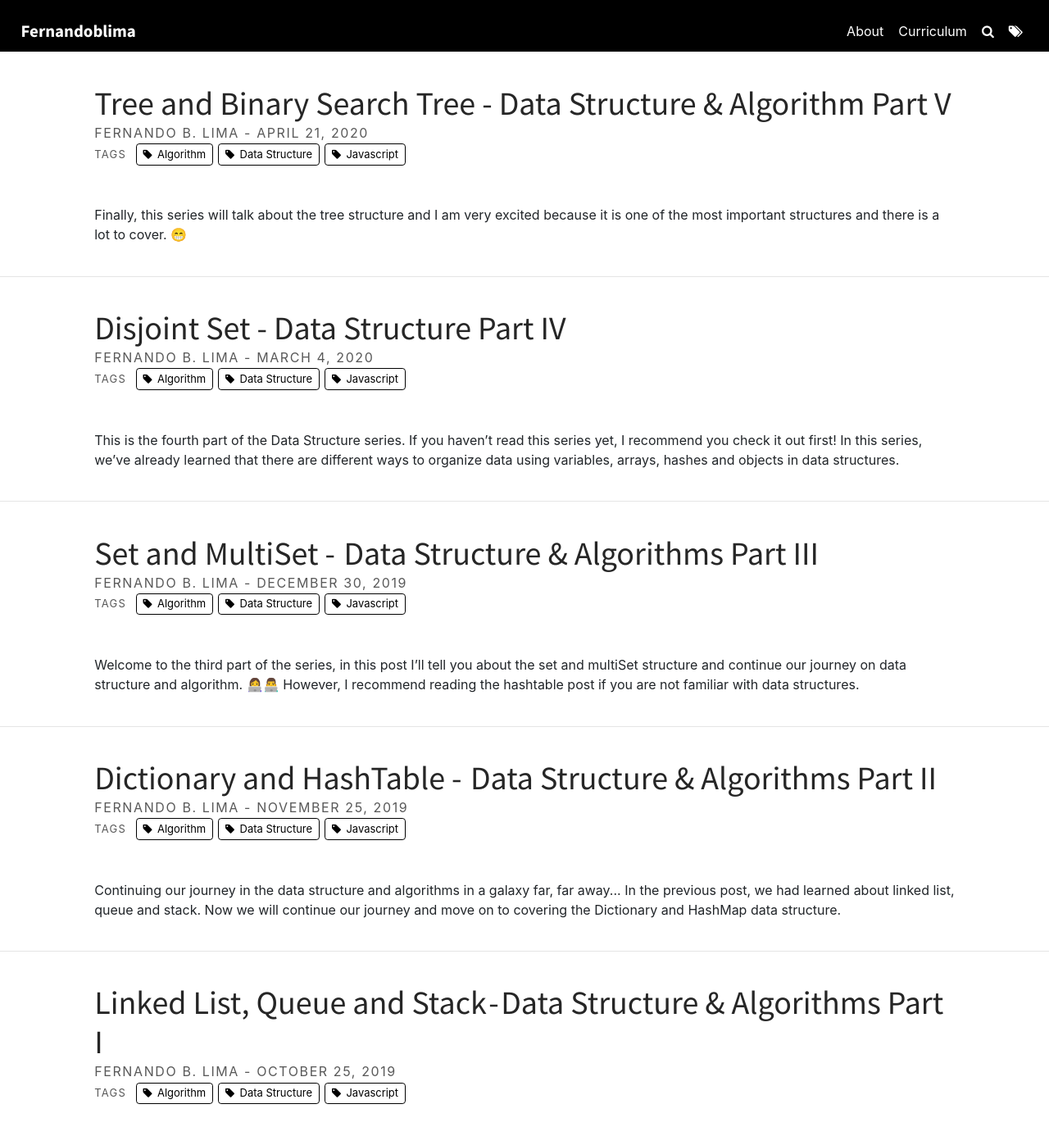
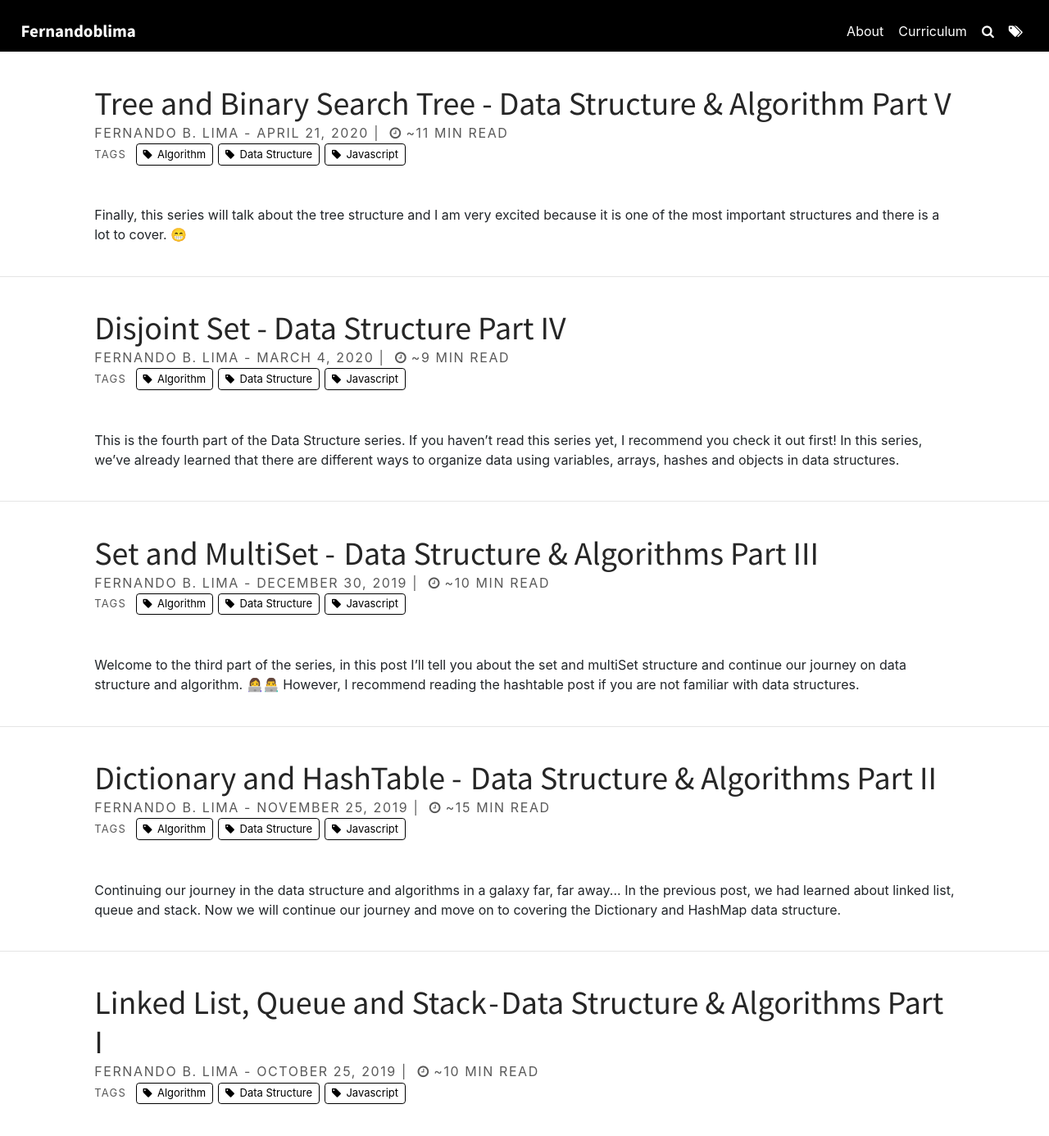
Before and after one commit to FernandoBLima/FernandoBLima.github.io, a Jekyll site: the page built from index.html, in a window 1280 px wide and 1400 px high. Shown: the top 1386 px of the window at 82% size. Built offline with Jekyll 4.4.1, drawn with Linux system fonts in a browser that asks for light colours; the list of posts is cut into pages by our own code.

Commit message:
added read time on blog page

```diff
--- a/_includes/blog.html
+++ b/_includes/blog.html
@@ -16,14 +16,20 @@
               </a>
             </h1>
             {% include post_info.html post=post %}
+                {% if site.reading_time %} <i class="meta fa fa-clock-o"> </i>
+                {% assign wpm = site.words_per_minute | append: '.0' %}
+                {% assign readtime = post.content | strip_html | number_of_words | divided_by:wpm | round %}
+                <span class="meta"> ~{% if readtime <= 1 %}1 minute{% else %}{{ readtime }} min {% endif %} read</span>
+              {% endif %}
 
             <!-- Tag list -->
             {% capture tag_list %}{{ post.tags | join: "|"}}{% endcapture %}
             {% include tags_list.html tags=tag_list %}
 
           </header>
+
           {% if site.theme_settings.excerpt %}
-              <div class="excerpt">
+          <div class="excerpt">
                   {% if site.theme_settings.excerpt == "truncate" %}
                      {{ post.content | strip_html | truncate: '250' | escape }}
                   {% else %}
--- a/_includes/post_info.html
+++ b/_includes/post_info.html
@@ -16,7 +16,7 @@
       <img src="{{ avatar | relative_url }}">
     {% endif %} -->
     <p class="meta">
-      {% if author_name %}{{ author_name }} - {% endif %}{{ date | date: "%B %-d, %Y" }}
+      {% if author_name %}{{ author_name }} - {% endif %}{{ date | date: "%B %-d, %Y" }}  |
     </p>
-  {%- if render_url -%}</a>{%- endif -%}
+  {%- if render_url -%} </a>{%- endif -%}
 </div>
```
Also changed, not shown: 8 other files.
